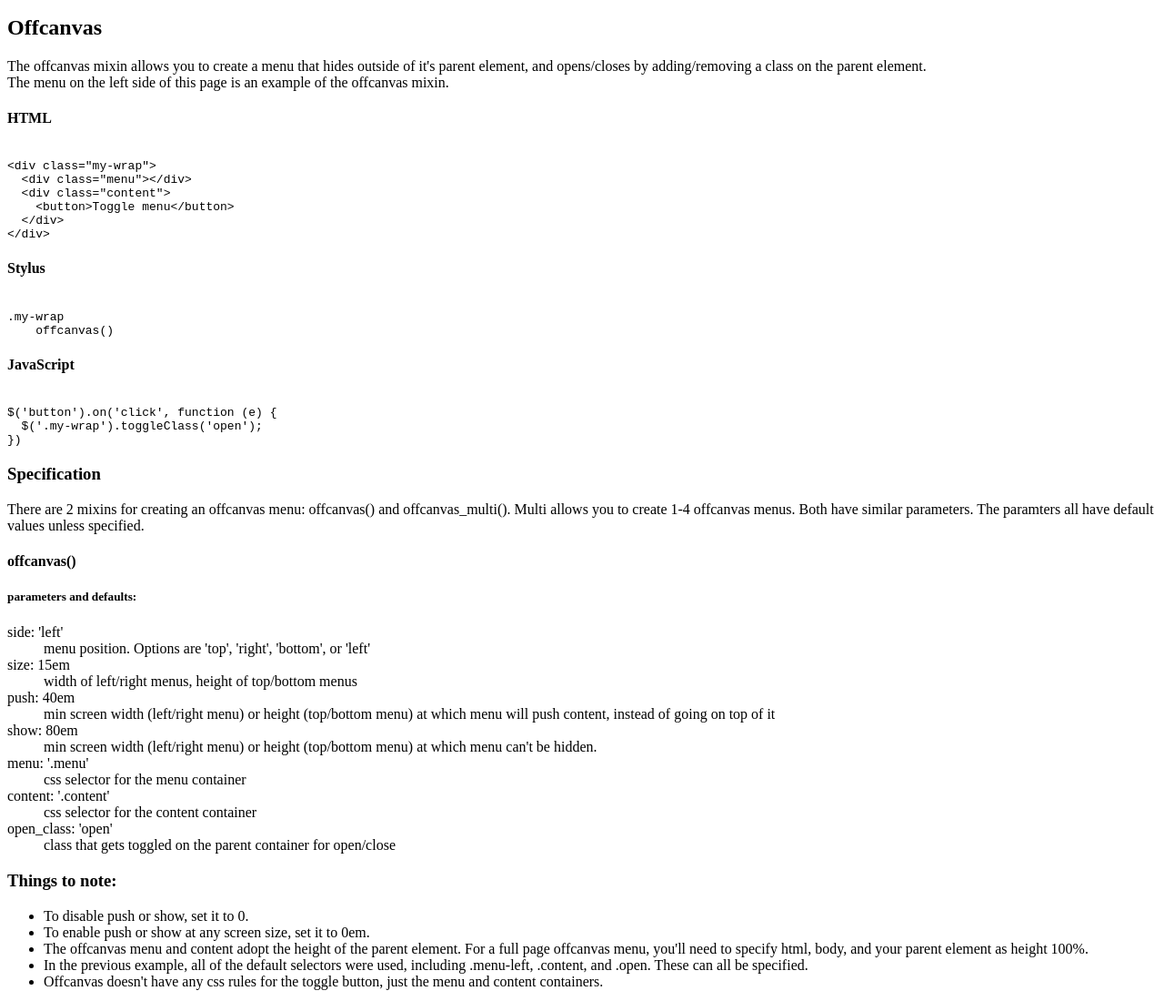
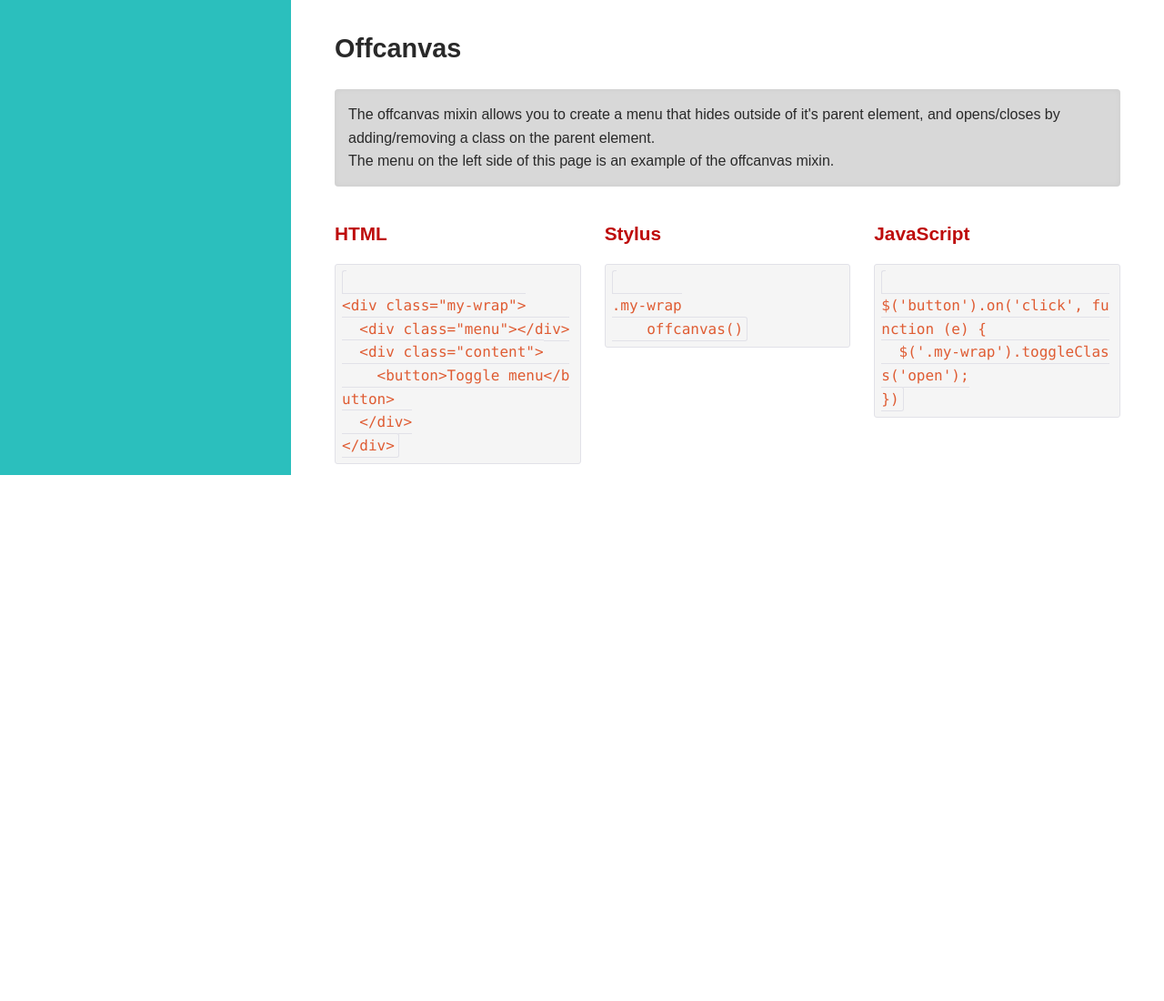
Before and after one commit to rhythnic/maneuver, a website: page index.html in a window 1280 px wide. Shown: the part 278-1378 px from the top of the page at 91% size. After the commit the page ends 800 px from the top, so only its background shows below. Drawn offline with nearby package versions, Linux system fonts and the light colour scheme; the site is published under a folder, as on GitHub Pages, so addresses that start at the root find nothing.

Commit message:
Changed css/js links to relative due to github.io 404

```diff
--- a/index.html
+++ b/index.html
@@ -7,7 +7,7 @@
   <meta name="viewport" content="width=device-width, initial-scale=1">
   <title>Shift | Stylus Plugin</title>
   <link rel="stylesheet" href="//maxcdn.bootstrapcdn.com/font-awesome/4.3.0/css/font-awesome.min.css">
-  <link rel="stylesheet" href="/docs/css/docs.css">
+  <link rel="stylesheet" href="docs/css/docs.css">
 </head>
 <body>
   <div class="wrap open">
@@ -242,6 +242,6 @@ $('button').on('click', function (e) {
     </main>
   </div>
   <script src="//code.jquery.com/jquery-2.1.3.min.js"></script>
-  <script src="/docs/js/docs.js"></script>
+  <script src="docs/js/docs.js"></script>
 </body>
 </html>
```
